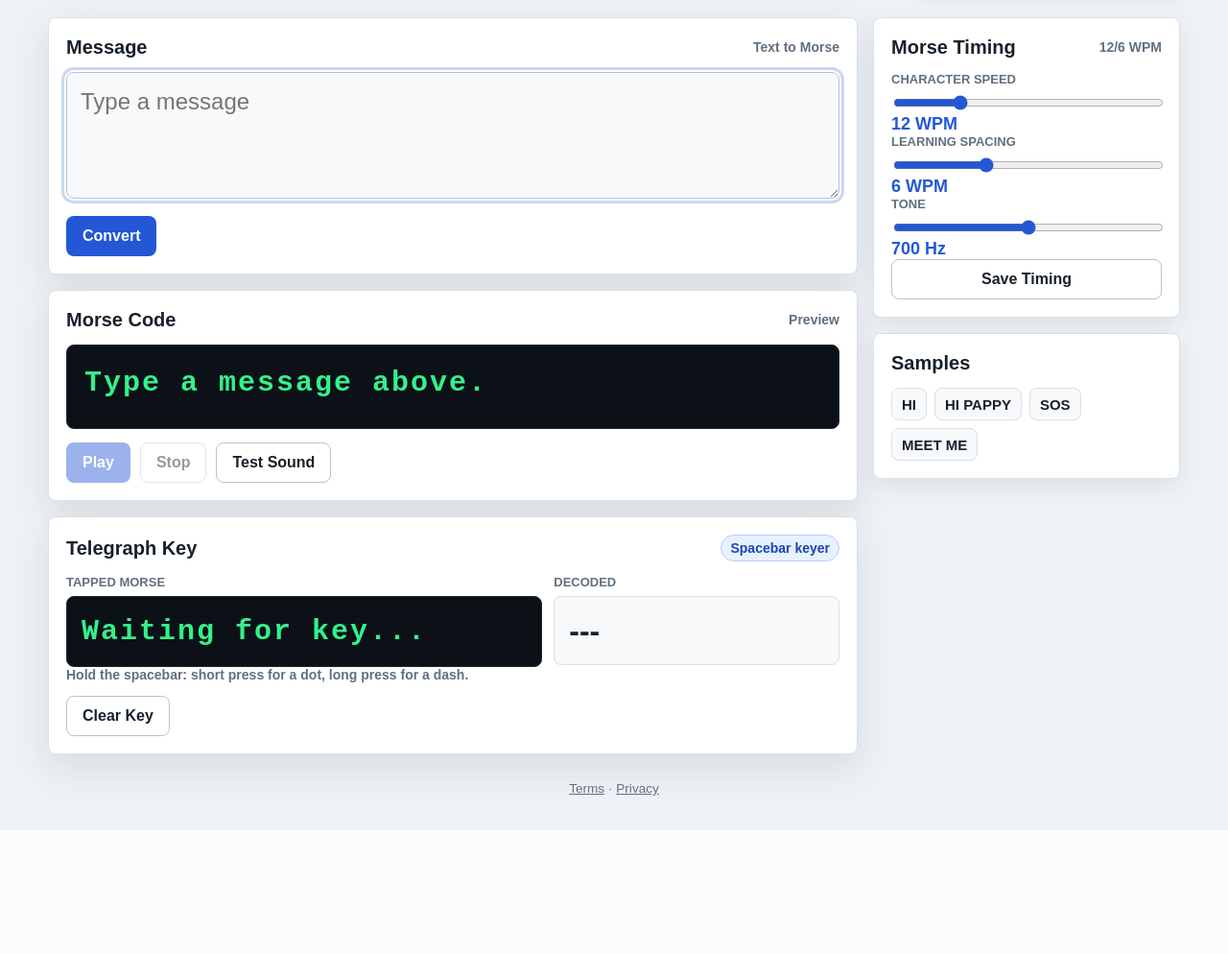
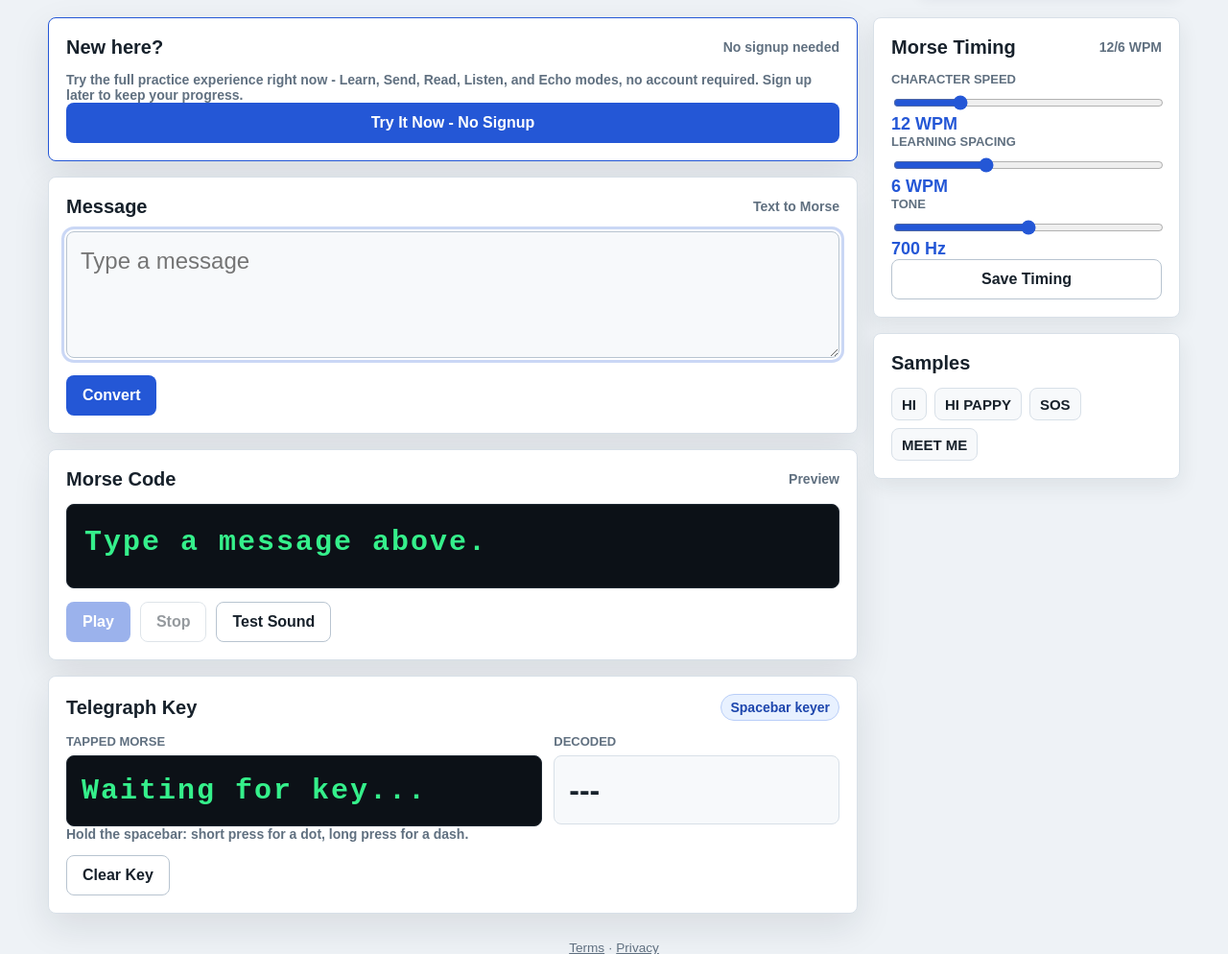
Before and after one commit to luminerdy/morseWeb, a Flask app: page / in a window 1280 px wide. Shown: the part 81-1075 px from the top of the page at 96% size. Before the commit the page ends 946 px from the top, so only its background shows below. Run offline with Flask 3, Linux system fonts and the light colour scheme.

Commit message:
No-signup demo mode: try the app without an account
Adds a /demo route reachable from the home page's 'Try It Now' button:
an ephemeral, no-email/no-password account scoped to the browser
session (Flask session cookie, not Flask-Login), reused across
reloads instead of minting a new one each time. All ten practice
routes switch from @login_required to a new @demo_or_login_required
decorator that falls through to Flask-Login's own unauthorized
handling when neither a real login nor a demo session applies, so
plain anonymous access to /practice etc. is unchanged.

Demo accounts are excluded from the admin user list and purged (with
their documents/attempts) by a new 6-hourly systemd timer after a
24-hour retention window - scripts/purge_demo_data.py, wired into
setup_server.sh. Real accounts, login, and family/admin access are
untouched; demo sessions are redirected away from both.

11 new tests (test_demo.py) cover session creation/reuse, isolation
between concurrent demo visitors, family/admin lockout, purge
correctness, and that logging in never spawns a stray demo account.

Co-Authored-By: Claude Fable 5 <noreply@anthropic.com>

```diff
--- a/admin.py
+++ b/admin.py
@@ -28,7 +28,8 @@ def admin_home():
     for user in users:
         user["usage"] = storage.user_usage(user["id"])
         user["backups"] = storage.list_backups(user["id"])
-    return render_template("admin.html", users=users)
+    return render_template(
+        "admin.html", users=users, demo_count=storage.count_demo_users())
 
 
 @bp.route("/users/<int:user_id>/reset", methods=["POST"])
--- a/app.py
+++ b/app.py
@@ -21,7 +21,7 @@ In production this module is served by gunicorn (see deploy/).
 
 import os
 
-from flask import Flask, jsonify, redirect, render_template, request, url_for
+from flask import Flask, jsonify, redirect, render_template, request, session, url_for
 from werkzeug.middleware.proxy_fix import ProxyFix
 from flask_login import current_user, login_required
 
@@ -81,6 +81,7 @@ login_manager.login_message = "Please log in first."
 import admin as admin_module
 import auth as auth_module
 import family as family_module
+from auth import demo_or_login_required
 
 app.register_blueprint(auth_module.bp)
 app.register_blueprint(family_module.bp)
@@ -94,9 +95,12 @@ MAX_WORD_CHARS = 20
 @app.before_request
 def scope_storage_to_current_user():
     """Every document/attempt query in this request belongs to the
-    logged-in user; no cross-request state."""
+    logged-in user, or to the session's demo user if there is one; no
+    cross-request state."""
     if current_user.is_authenticated:
         storage.set_current_user(current_user.id)
+    elif session.get("demo_user_id"):
+        storage.set_current_user(session["demo_user_id"])
     else:
         storage.clear_current_user()
 
@@ -112,7 +116,11 @@ def get_practice_mode():
 
 
 def attempt_metadata():
-    return {"student_id": current_user.slug}
+    # storage.current_user_id() reflects the login OR demo session set
+    # in before_request, so this works for both without depending on
+    # Flask-Login's current_user (anonymous for demo visitors).
+    user = storage.get_user(storage.current_user_id())
+    return {"student_id": user["slug"] if user else "anonymous"}
 
 
 def safe_next_url(default_endpoint="practice", **default_values):
@@ -219,8 +227,25 @@ def index():
     )
 
 
+@app.route("/demo", methods=["POST"])
+@limiter.limit("20 per hour")
+def start_demo():
+    """No-signup try-it flow: an ephemeral account scoped to this
+    browser session. Reuses one demo user across reloads instead of
+    minting a new one each time; purge_demo_users sweeps them later."""
+    if current_user.is_authenticated:
+        return redirect(url_for("practice"))
+
+    demo_id = session.get("demo_user_id")
+    demo_user = storage.get_user(demo_id) if demo_id else None
+    if demo_user is None or demo_user["role"] != "demo" or not demo_user["is_active"]:
+        session["demo_user_id"] = storage.create_demo_user()
+
+    return redirect(url_for("practice"))
+
+
 @app.route("/timing-settings", methods=["POST"])
-@login_required
+@demo_or_login_required
 def timing_settings():
     save_morse_timing_settings({
         "character_wpm": request.form.get("character_wpm"),
@@ -231,13 +256,13 @@ def timing_settings():
 
 
 @app.route("/practice")
-@login_required
+@demo_or_login_required
 def practice():
     return render_practice_template("practice.html")
 
 
 @app.route("/practice/new", methods=["POST"])
-@login_required
+@demo_or_login_required
 def practice_new():
     mode = get_practice_mode()
     choose_new_practice_target(mode)
@@ -245,7 +270,7 @@ def practice_new():
 
 
 @app.route("/practice/next", methods=["POST"])
-@login_required
+@demo_or_login_required
 def practice_next():
     mode = get_practice_mode()
     choose_new_practice_target(mode)
@@ -253,7 +278,7 @@ def practice_next():
 
 
 @app.route("/practice/retry", methods=["POST"])
-@login_required
+@demo_or_login_required
 def practice_retry():
     mode = get_practice_mode()
     practice_letters = get_practice_letters_for_mode(mode)
@@ -265,7 +290,7 @@ def practice_retry():
 
 
 @app.route("/practice/result", methods=["POST"])
-@login_required
+@demo_or_login_required
 def practice_result():
     data = request.get_json(silent=True) or {}
     letter = limited_text(data.get("target", get_practice_target()), 1).upper()
@@ -320,7 +345,7 @@ def practice_result():
 
 
 @app.route("/words/result", methods=["POST"])
-@login_required
+@demo_or_login_required
 def words_result():
     data = request.get_json(silent=True) or {}
     word = limited_text(data.get("word", ""), MAX_WORD_CHARS).upper()
@@ -357,7 +382,7 @@ def words_result():
 
 
 @app.route("/bonus/next", methods=["POST"])
-@login_required
+@demo_or_login_required
 def bonus_next():
     target = choose_bonus_sprint_target()
 
@@ -369,7 +394,7 @@ def bonus_next():
 
 
 @app.route("/bonus/result", methods=["POST"])
-@login_required
+@demo_or_login_required
 def bonus_result():
     data = request.get_json(silent=True) or {}
     session_id = str(data.get("session_id", "")).strip()
@@ -410,7 +435,7 @@ def bonus_result():
 
 
 @app.route("/progress")
-@login_required
+@demo_or_login_required
 def progress():
     mode = get_practice_mode()
     practice_letters = get_unlocked_practice_letters()
--- a/auth.py
+++ b/auth.py
@@ -13,7 +13,7 @@ from functools import wraps
 
 from flask import (
     Blueprint, abort, current_app, flash, redirect, render_template,
-    request, url_for,
+    request, session, url_for,
 )
 from flask_login import UserMixin, current_user, login_required, login_user, logout_user
 from itsdangerous import BadSignature, SignatureExpired, URLSafeTimedSerializer
@@ -65,6 +65,21 @@ def load_user(user_id):
     if row is None or not row["is_active"]:
         return None
     return User(row)
+
+
+def demo_or_login_required(view):
+    """Allow a real login OR an active no-signup demo session.
+
+    Falls through to Flask-Login's own unauthorized handling (redirect
+    to login_view) when neither applies, so this is a drop-in
+    replacement for @login_required on the practice/progress routes.
+    """
+    @wraps(view)
+    def wrapped(*args, **kwargs):
+        if current_user.is_authenticated or session.get("demo_user_id"):
+            return view(*args, **kwargs)
+        return login_manager.unauthorized()
+    return wrapped
 
 
 def role_required(*roles):
--- a/static/style.css
+++ b/static/style.css
@@ -1156,3 +1156,20 @@ input[type="range"] + .button {
 .site-footer a {
     color: var(--muted);
 }
+
+/* --- No-signup demo mode --------------------------------------------- */
+
+.demo-banner {
+    padding: 14px 18px;
+    border: 1px solid var(--warning-border);
+    background: var(--warning-bg);
+    color: var(--text);
+}
+
+.demo-banner a {
+    font-weight: bold;
+}
+
+.try-demo-panel {
+    border-color: var(--primary);
+}
--- a/storage.py
+++ b/storage.py
@@ -17,18 +17,22 @@ this file.
 """
 
 import json
+import secrets
 import sqlite3
 import threading
 from contextlib import contextmanager
 from contextvars import ContextVar
-from datetime import datetime, timezone
+from datetime import datetime, timedelta, timezone
 from pathlib import Path
 
 DB_PATH = Path(__file__).resolve().parent / "data" / "morseweb.sqlite3"
 DEFAULT_USER_SLUG = "operator"
 DEFAULT_USER_NAME = "Operator"
 
-ROLES = ("admin", "parent", "student")
+# "demo" is an anonymous, throwaway account for the no-signup try-it
+# flow (Phase 4): no email/password, purged by purge_demo_users after
+# a short retention window. See create_demo_user.
+ROLES = ("admin", "parent", "student", "demo")
 
 _lock = threading.Lock()
 _initialized_paths = set()
@@ -245,10 +249,52 @@ def list_children(parent_id):
     return [dict(row) for row in rows]
 
 
-def list_users():
+def list_users(include_demo=False):
+    query = "SELECT * FROM users"
+    if not include_demo:
+        query += " WHERE role != 'demo'"
+    query += " ORDER BY created_at"
     with _connect() as conn:
-        rows = conn.execute("SELECT * FROM users ORDER BY created_at").fetchall()
+        rows = conn.execute(query).fetchall()
     return [dict(row) for row in rows]
+
+
+def create_demo_user():
+    """An anonymous, no-signup account for the try-it-now flow.
+
+    No email or password: it can only be reached through the active
+    browser session that created it, and purge_demo_users sweeps it
+    (and its documents/attempts) after a short retention window.
+    """
+    return create_user(slug=f"demo-{secrets.token_urlsafe(8)}", name="Guest", role="demo")
+
+
+def count_demo_users():
+    with _connect() as conn:
+        return conn.execute(
+            "SELECT COUNT(*) AS n FROM users WHERE role = 'demo'").fetchone()["n"]
+
+
+def purge_demo_users(older_than_hours=24):
+    """Delete demo accounts (and their data) past the retention window.
+
+    Demo sessions are meant to be throwaway; this keeps them from
+    accumulating in the database indefinitely. Run on a timer, not
+    per-request, since demo browsing doesn't touch this.
+    """
+    cutoff = (datetime.now(timezone.utc) - timedelta(hours=older_than_hours)).isoformat()
+    with _connect() as conn:
+        rows = conn.execute(
+            "SELECT id FROM users WHERE role = 'demo' AND created_at < ?",
+            (cutoff,),
+        ).fetchall()
+        ids = [row["id"] for row in rows]
+        for user_id in ids:
+            conn.execute("DELETE FROM documents WHERE user_id = ?", (user_id,))
+            conn.execute("DELETE FROM attempts WHERE user_id = ?", (user_id,))
+            conn.execute("DELETE FROM progress_backups WHERE user_id = ?", (user_id,))
+            conn.execute("DELETE FROM users WHERE id = ?", (user_id,))
+        return len(ids)
 
 
 def user_usage(user_id):
--- /dev/null
+++ b/templates/_demo_banner.html
@@ -0,0 +1,7 @@
+{% if session.demo_user_id and not current_user.is_authenticated %}
+    <section class="panel demo-banner">
+        <strong>Demo mode</strong> - practicing without an account. Progress
+        here is temporary and gets cleared.
+        <a href="/signup">Sign up</a> to keep it and unlock Family accounts for kids.
+    </section>
+{% endif %}
--- a/templates/_nav.html
+++ b/templates/_nav.html
@@ -13,6 +13,10 @@
             <input type="hidden" name="csrf_token" value="{{ csrf_token() }}">
             <button type="submit" class="nav-logout">Log out ({{ current_user.name }})</button>
         </form>
+    {% elif session.demo_user_id %}
+        <a href="/practice">Practice</a>
+        <a href="/progress">Progress</a>
+        <a href="/signup">Sign up to save progress</a>
     {% else %}
         <a href="/login">Log in</a>
         <a href="/signup">Sign up</a>
--- a/templates/admin.html
+++ b/templates/admin.html
@@ -5,7 +5,7 @@
     <section class="panel">
         <div class="section-heading">
             <h2>All Users</h2>
-            <span class="panel-meta">{{ users | length }} accounts</span>
+            <span class="panel-meta">{{ users | length }} accounts &middot; {{ demo_count }} demo session{{ '' if demo_count == 1 else 's' }} (auto-purged after 24h)</span>
         </div>
 
         <table class="admin-table">
--- a/templates/index.html
+++ b/templates/index.html
@@ -25,6 +25,28 @@
 
         <main class="dashboard-grid">
             {% include "_flash.html" %}
+            {% include "_demo_banner.html" %}
+
+            {% if not current_user.is_authenticated and not session.demo_user_id %}
+                <section class="panel try-demo-panel">
+                    <div class="section-heading">
+                        <h2>New here?</h2>
+                        <span class="panel-meta">No signup needed</span>
+                    </div>
+
+                    <p class="score-goal">
+                        Try the full practice experience right now - Learn, Send,
+                        Read, Listen, and Echo modes, no account required. Sign up
+                        later to keep your progress.
+                    </p>
+
+                    <form method="post" action="/demo">
+                        <input type="hidden" name="csrf_token" value="{{ csrf_token() }}">
+                        <button type="submit" class="button primary full-width">Try It Now - No Signup</button>
+                    </form>
+                </section>
+            {% endif %}
+
             <section class="panel compose-panel">
                 <div class="section-heading">
                     <h2>Message</h2>
--- a/templates/practice.html
+++ b/templates/practice.html
@@ -25,6 +25,7 @@
 
         <main class="dashboard-grid">
             {% include "_flash.html" %}
+            {% include "_demo_banner.html" %}
             <section class="panel practice-panel"
                      data-practice-mode="{{ mode }}"
                      data-practice-target="{{ target }}"
--- a/templates/progress.html
+++ b/templates/progress.html
@@ -19,6 +19,7 @@
 
         <main class="progress-page">
             {% include "_flash.html" %}
+            {% include "_demo_banner.html" %}
             <section class="panel">
                 <div class="section-heading">
                     <h2>Operator Level {{ overall.level }}</h2>
```
Also changed, not shown: scripts/purge_demo_data.py (added, +33 -0 lines), tests/test_demo.py (added, +161 -0 lines), README.md, specs/README.md, 3 other files.
